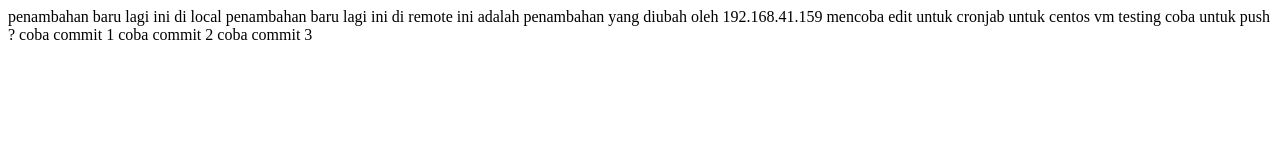
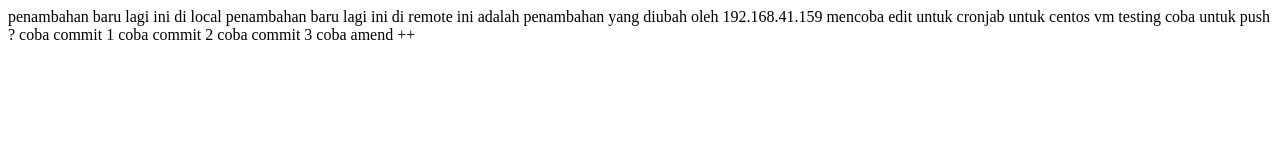
Before and after one commit to Ryanrek007/Hello-Github, a plain HTML site: page index.html in a window 1280 px wide. Drawn offline with Linux system fonts and the light colour scheme.

Commit message:
tambah ++

```diff
--- a/index.html
+++ b/index.html
@@ -14,5 +14,6 @@
     coba commit 1
     coba commit 2
     coba commit 3
+    coba amend ++
 </body>
 </html>
```
